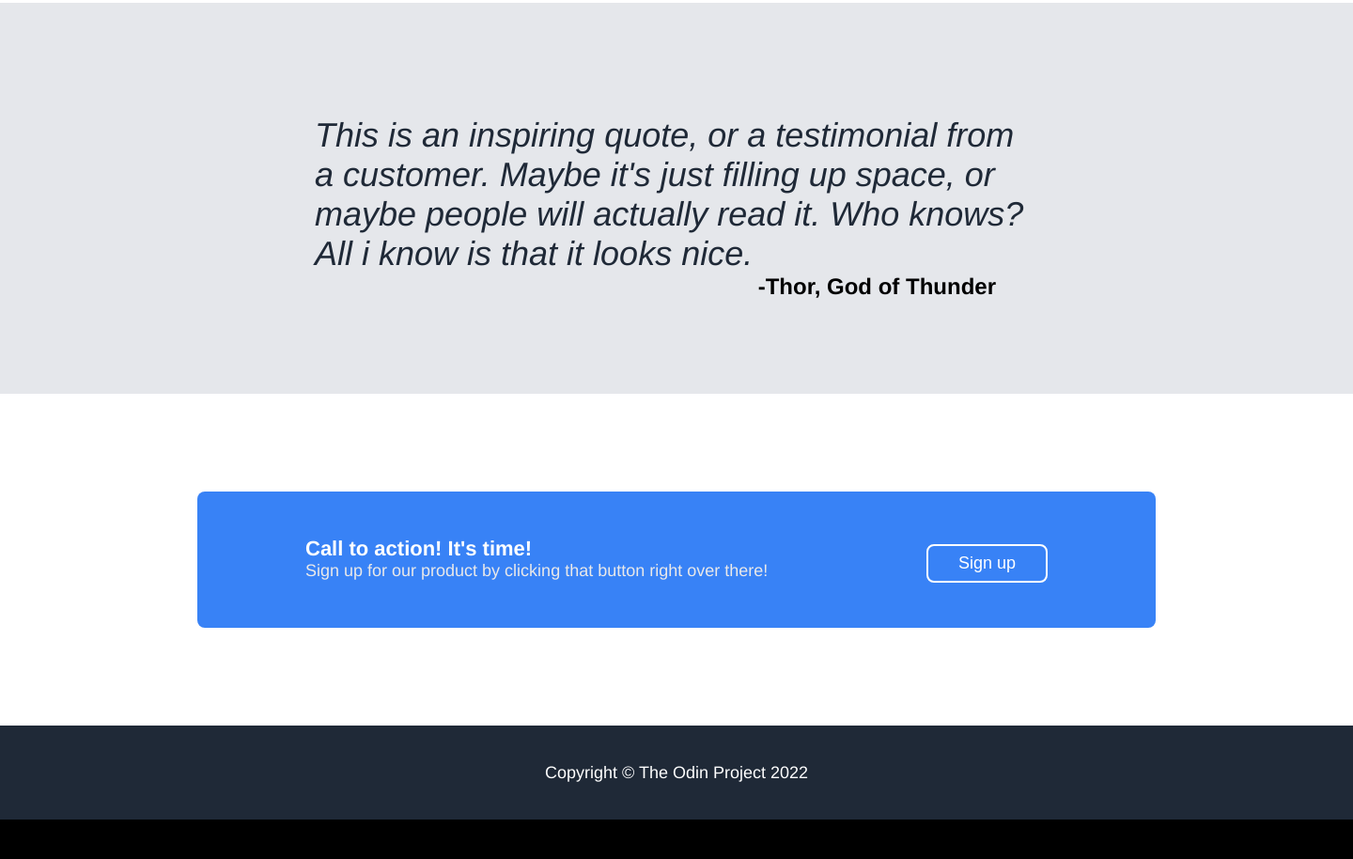
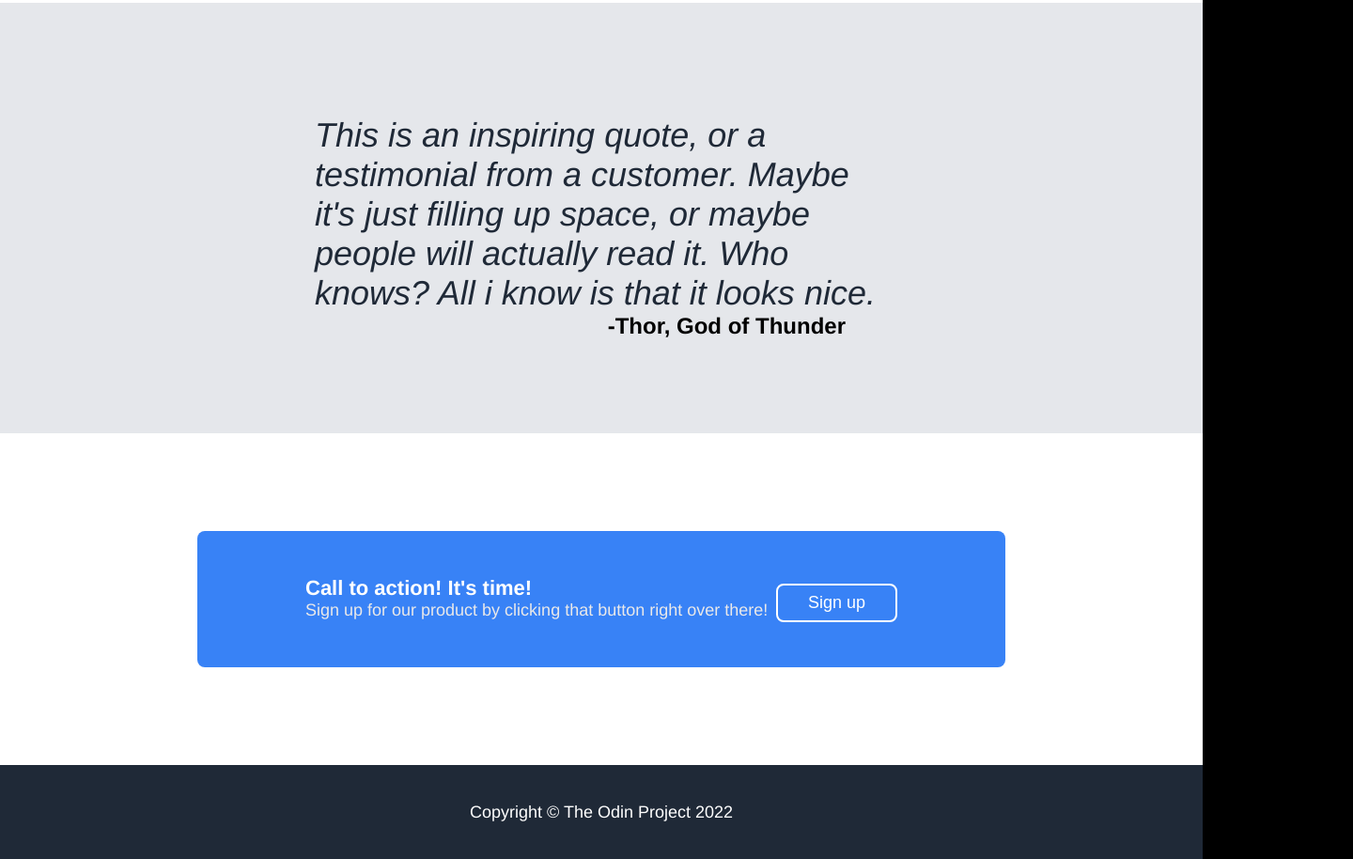
Before and after one commit to denispianelli/landing-page, a plain HTML site: page index.html in a window 1280 px wide. Shown: the part 1013-1927 px from the top of the page at 94% size, 1440 px wide, since content can reach past the window. Before the commit the page ends 1885 px from the top, so only its background shows below. Drawn offline with Linux system fonts and the light colour scheme.

Commit message:
Fix width

```diff
--- a/css/style.css
+++ b/css/style.css
@@ -4,9 +4,7 @@ body {
     background-color: black;
     font-family: "HelveticaNeue-Light", "Helvetica Neue Light", "Helvetica Neue",
   Helvetica, Arial, "Lucida Grande", sans-serif;
-    min-width: 1440px;
-    max-width: 1440px;
-    margin: auto;
+    margin: 0;
 }
 
 ul {
@@ -38,10 +36,9 @@ button#testimonial {
 }
 
 /* HEADER */
-
 .header {
     position: fixed;
-    min-width: 1020px;
+    width: 78%;
     background-color: #1F2937;
     color: #F9FAF8;
     font-size: 24px;
@@ -100,7 +97,6 @@ button#testimonial {
 }
 
 /* INFORMATION */
-
 .information {
     background-color: white;
     font-size: 36px;
@@ -169,6 +165,7 @@ button#testimonial {
 .cta-subcontainer {
     display: flex;
     flex: 1;
+    flex-wrap: wrap;
     background-color: #3882F6;
     padding: 48px 115px;
     border-radius: 8px;
```
